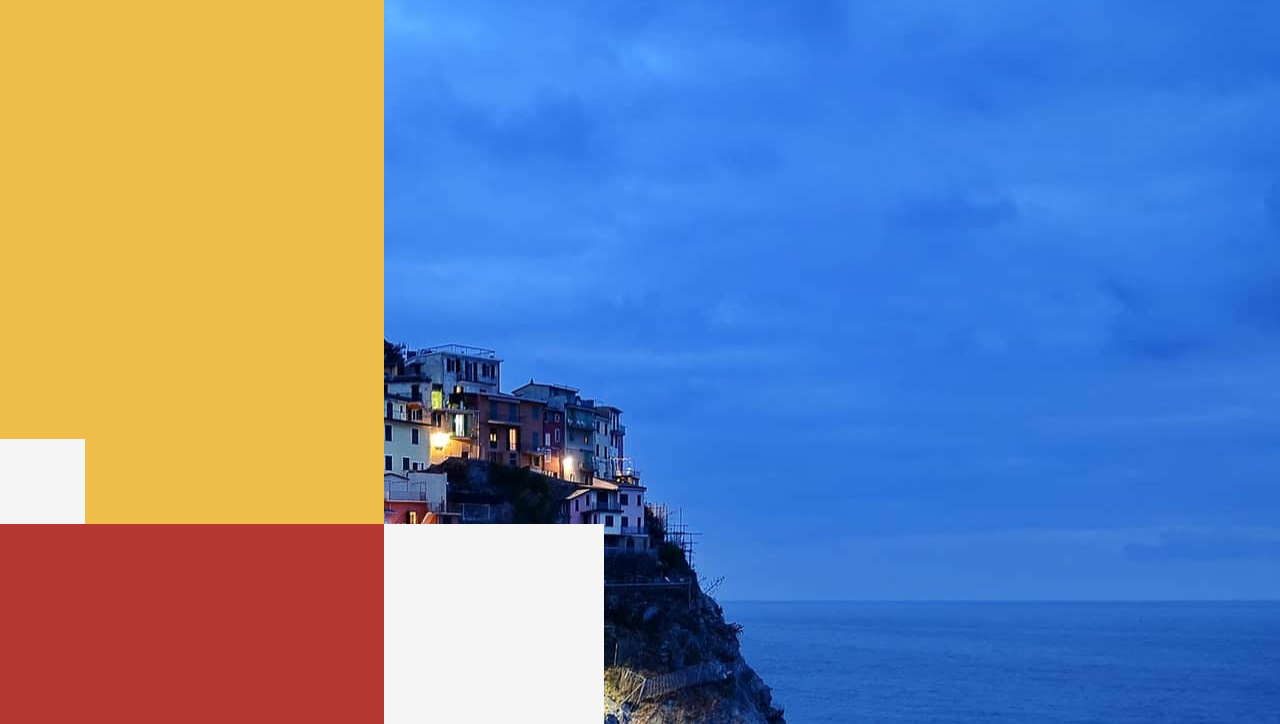
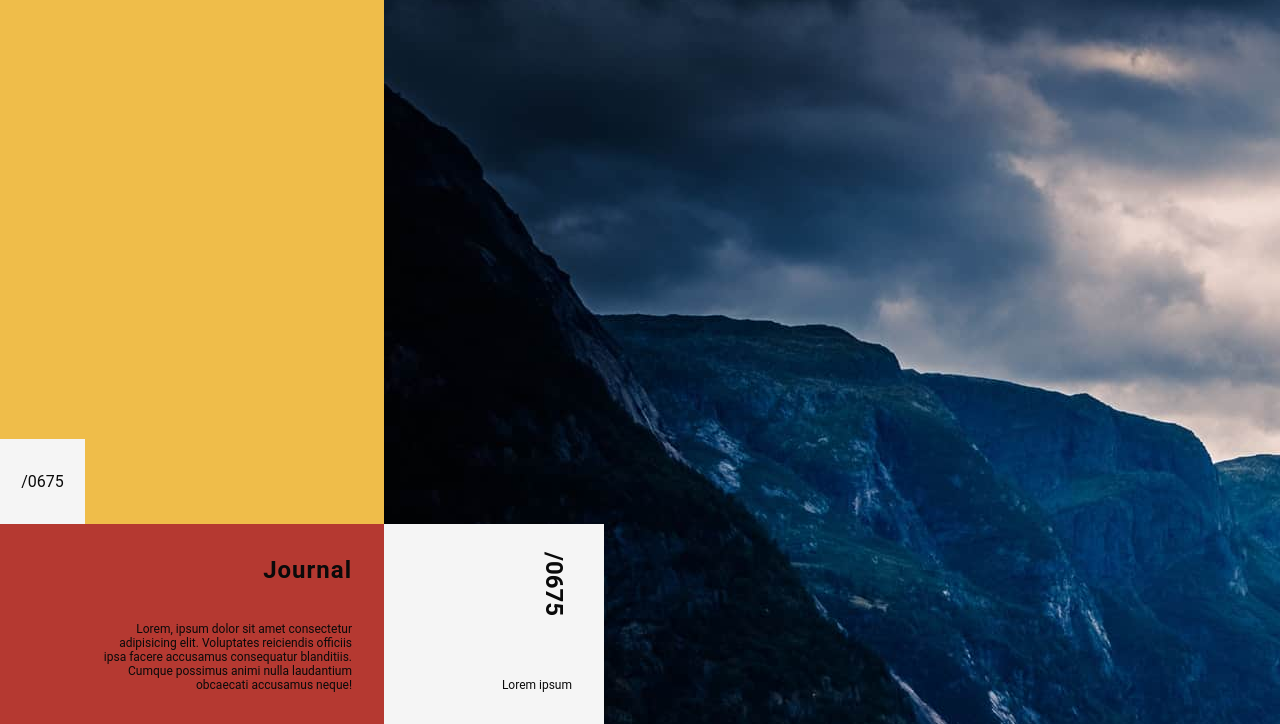
Before and after one commit to kevscript/mondrian-landing, a plain HTML site: page index.html in a window 1280 px wide. Shown: the part 76-800 px from the top of the page. Drawn offline with Linux system fonts and the light colour scheme.

Commit message:
fixed bg image translation and added some text content

```diff
--- a/index.html
+++ b/index.html
@@ -34,16 +34,26 @@
     <!-- Sidebar-Square -->
     <div class="sidebar__square">
       <div class="sidebar__square__wrapper">
-        <div class="sidebar__square__wrapper__left"></div>
-        <div class="sidebar__square__wrapper__right"></div>
+        <div class="sidebar__square__wrapper__left">
+          <span>/0670</span>
+        </div>
+        <div class="sidebar__square__wrapper__right">
+          <span>/0675</span>
+        </div>
       </div>
     </div>
 
     <!-- Sidebar-Footer -->
     <div class="sidebar__footer">
       <div class="sidebar__footer__wrapper">
-        <div class="sidebar__footer__wrapper__left"></div>
-        <div class="sidebar__footer__wrapper__right"></div>
+        <div class="sidebar__footer__wrapper__left">
+          <h3>Journal</h3>
+          <p>Lorem, ipsum dolor sit amet consectetur adipisicing elit. Voluptates reiciendis officiis ipsa facere accusamus consequatur blanditiis. Cumque  possimus animi nulla laudantium obcaecati accusamus neque!</p>
+        </div>
+        <div class="sidebar__footer__wrapper__right">
+          <h3>Interior</h3>
+          <p>Lorem, ipsum dolor sit amet consectetur adipisicing elit. Voluptates reiciendis officiis ipsa facere accusamus consequatur blanditiis. Cumque  possimus animi nulla laudantium obcaecati accusamus neque!</p>
+        </div>
       </div>
     </div>
 
@@ -66,14 +76,20 @@
     </nav>
 
     <div class="main__bg__wrapper">
-      <img src="./assets/bg1.jpeg" alt="">
-      <img src="./assets/bg2.jpeg" alt="">
+      <div class="main__bg__wrapper__img-1"></div>
+      <div class="main__bg__wrapper__img-2"></div>
     </div>
 
     <div class="main__box">
       <div class="main__box__wrapper">
-        <div class="main__box__wrapper__left"></div>
-        <div class="main__box__wrapper__right"></div>
+        <div class="main__box__wrapper__left">
+          <span>/0670</span>
+          <p>Lorem ipsum</p>
+        </div>
+        <div class="main__box__wrapper__right">
+          <span>/0675</span>
+          <p>Lorem ipsum</p>
+        </div>
       </div>
     </div>
 
--- a/main.css
+++ b/main.css
@@ -7,7 +7,7 @@
 body {
   width: 100%;
   min-height: 100vh;
-  background: #333;
+  color: rgb(10, 10, 10);
   font-family: 'Roboto', 'Open Sans', sans-serif;
 }
 
@@ -95,6 +95,15 @@ body {
   transform: translate(-50%);
 }
 
+.sidebar__square__wrapper__left,
+.sidebar__square__wrapper__right {
+  display: flex;
+  justify-content: center;
+  align-items: center;
+  cursor: pointer;
+}
+
+
 .sidebar__square__wrapper__left {
   background: #efbd4a;
   width: 100%;
@@ -125,6 +134,31 @@ body {
   width: 200%;
   height: 100%;
 }
+
+.sidebar__footer__wrapper__left,
+.sidebar__footer__wrapper__right {
+  display: flex;
+  flex-direction: column;
+  justify-content: space-between;
+  align-items: flex-end;
+  text-align: right;
+  padding: 2em;
+  cursor: pointer;
+}
+
+.sidebar__footer__wrapper__left p,
+.sidebar__footer__wrapper__right p {
+  font-family: 'Roboto';
+  font-size: 12px;
+  width: 80%;
+}
+
+.sidebar__footer__wrapper__left h3,
+.sidebar__footer__wrapper__right h3 {
+  font-size: 1.5em;
+  letter-spacing: 1px;
+}
+
 
 .sidebar__footer__wrapper__left {
   background: #b53931;
@@ -189,15 +223,23 @@ body {
   position: relative;
   display: flex;
   width: 200%;
-  height: auto;
-  min-height: 100%;
+  height: 100%;
   transform: translateX(-50%);
 }
 
-.main__bg__wrapper img {
-  min-height: 100%;
-  width: auto;
+.main__bg__wrapper__img-1,
+.main__bg__wrapper__img-2 {
+  width: 100%;
 }
+
+.main__bg__wrapper__img-1 {
+  background: url(./assets/bg1.jpeg);
+}
+
+.main__bg__wrapper__img-2 {
+  background: url(./assets/bg2.jpeg);
+}
+
 
 
 
@@ -219,6 +261,29 @@ body {
   transform: translateX(-50%);
 }
 
+.main__box__wrapper__left,
+.main__box__wrapper__right {
+  display: flex;
+  flex-direction: column;
+  justify-content: space-between;
+  align-items: flex-end;
+  padding: 2em;
+  cursor: pointer;
+}
+
+.main__box__wrapper__left p,
+.main__box__wrapper__right p {
+  font-size: 12px;
+}
+
+.main__box__wrapper__left span,
+.main__box__wrapper__right span {
+  font-size: 1.5em;
+  font-weight: 600;
+  transform: rotate(90deg);
+  transform-origin: bottom;
+}
+
 .main__box__wrapper__left {
   background: #efbd4a;
   width: 100%;
```
